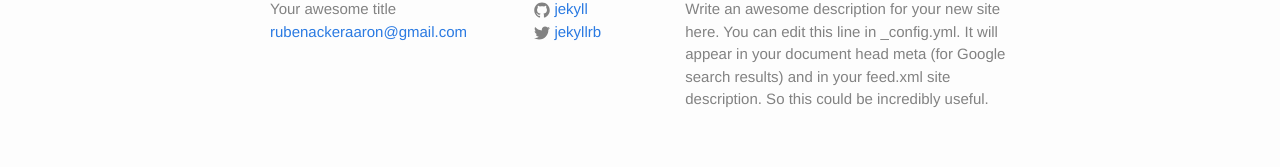
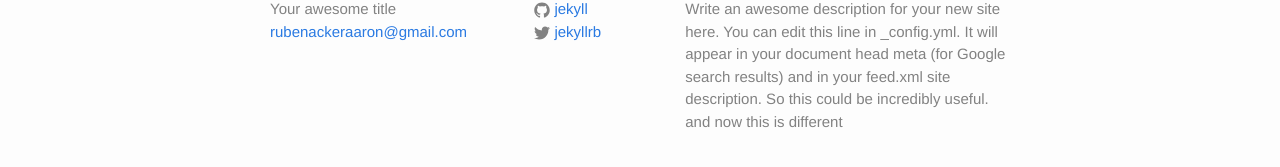
Before and after one commit to Ruby96/Ruby96.github.io, a Jekyll site: the page built from index.html, in a window 1280 px wide. Shown: the part 371-538 px from the top of the page. Built offline with Jekyll 4.4.1, drawn with Linux system fonts in a browser that asks for light colours.

Commit message:
Update _config.yml

```diff
--- a/_config.yml
+++ b/_config.yml
@@ -11,7 +11,7 @@ email: rubenackeraaron@gmail.com
 description: > # this means to ignore newlines until "baseurl:"
   Write an awesome description for your new site here. You can edit this
   line in _config.yml. It will appear in your document head meta (for
-  Google search results) and in your feed.xml site description. So this could be incredibly useful.
+  Google search results) and in your feed.xml site description. So this could be incredibly useful. and now this is different
 baseurl: "" # the subpath of your site, e.g. /blog
 url: "http://yourdomain.com" # the base hostname & protocol for your site
 twitter_username: jekyllrb
```
